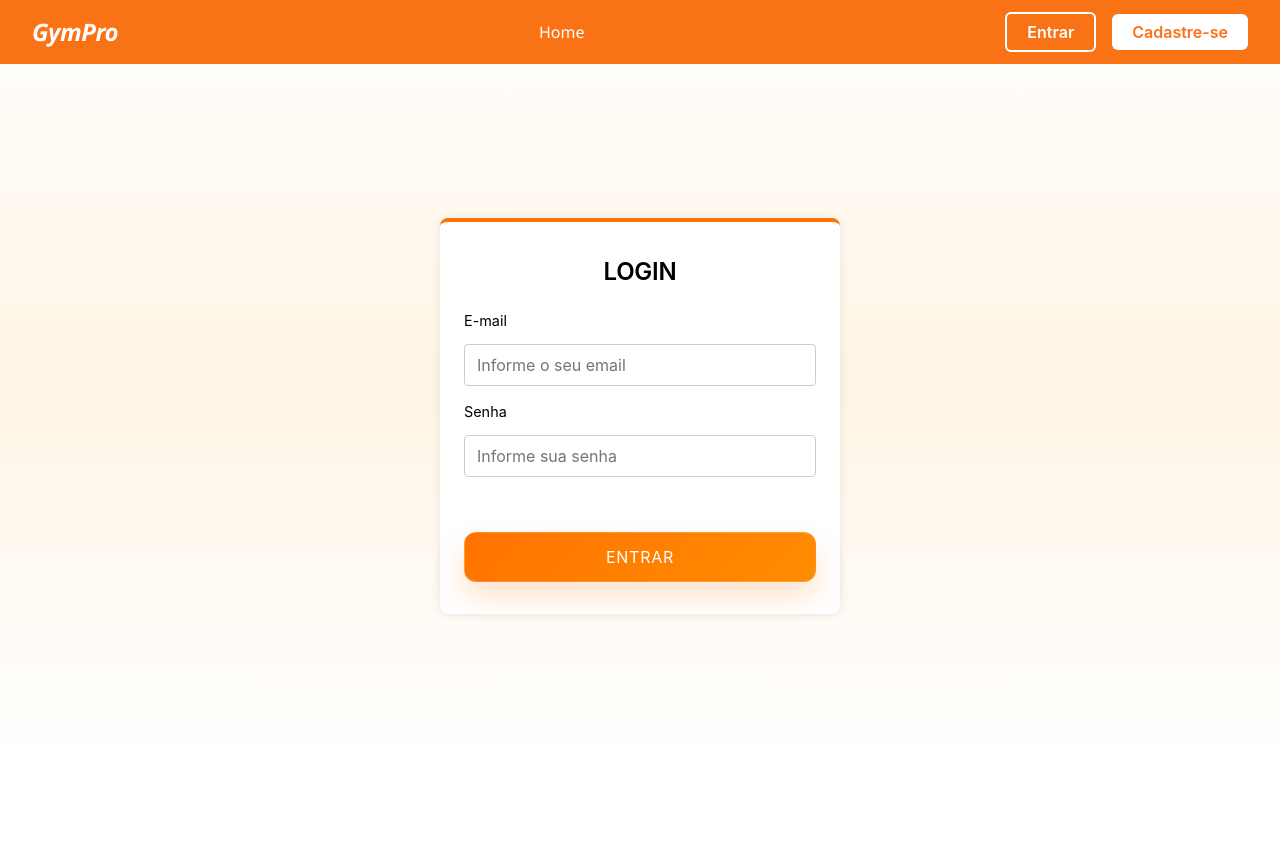
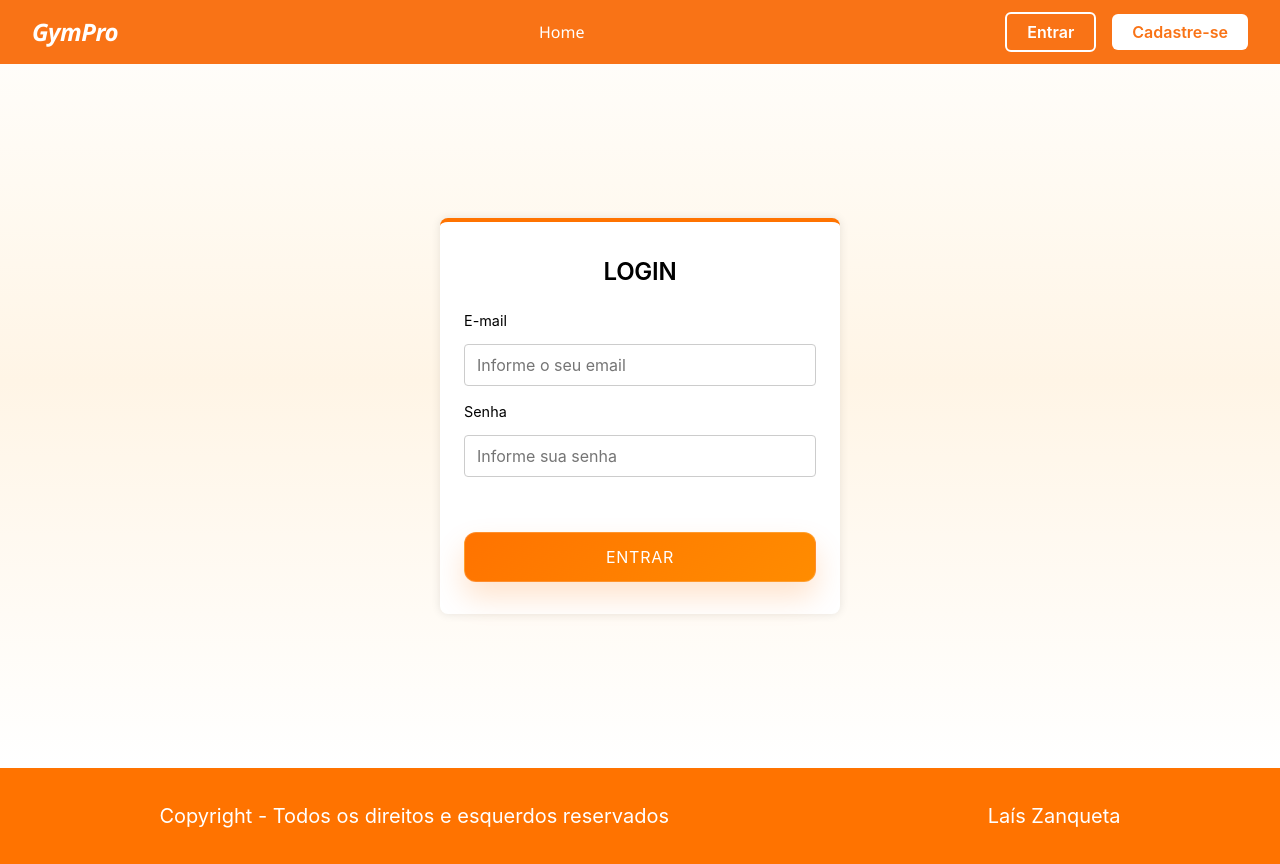
Before and after one commit to senai-661/estrelinhas-frontend, a React (Vite) app in the folder interface-gympro/: page /login in a window 1280 px wide. Before the commit the page ends 800 px from the top, so only its background shows below. Built offline with nearby package versions, Linux system fonts and the light colour scheme.

Commit message:
arrumando rodape do login

```diff
--- a/interface-gympro/src/components/PLogin/PLogin.tsx
+++ b/interface-gympro/src/components/PLogin/PLogin.tsx
@@ -1,11 +1,13 @@
 import { type JSX } from "react";
 import LoginForm from "../../components/FormLogin/FormLogin";
+import Rodape from "../../components/Rodape/Rodape";
 
 function PLogin(): JSX.Element {
     return (
         <div className="h-full">
             <div className="pagina-grid">
                 <LoginForm />
+                <Rodape />
             </div>
         </div>
     );
--- a/interface-gympro/src/pages/PLogin/PLogin.tsx
+++ b/interface-gympro/src/pages/PLogin/PLogin.tsx
@@ -1,10 +1,12 @@
 import { type JSX } from "react";
 import LoginForm from "../../components/FormLogin/FormLogin";
+import Rodape from "../../components/Rodape/Rodape";
 
 function PLogin(): JSX.Element {
     return (
         <main className="pagina-grid">
             <LoginForm />
+            <Rodape />
         </main>
     );
 }
```
